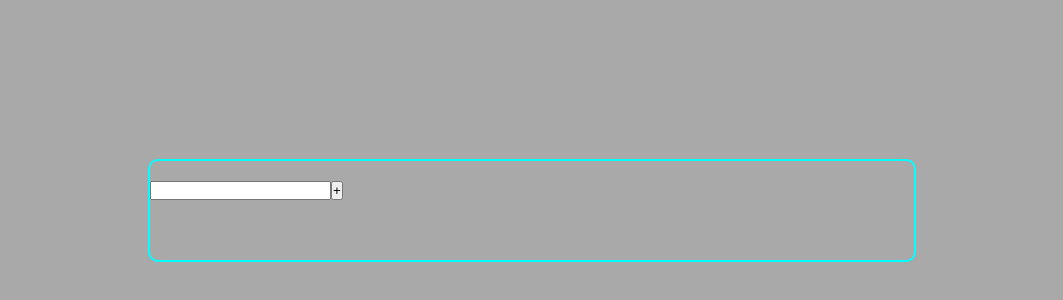
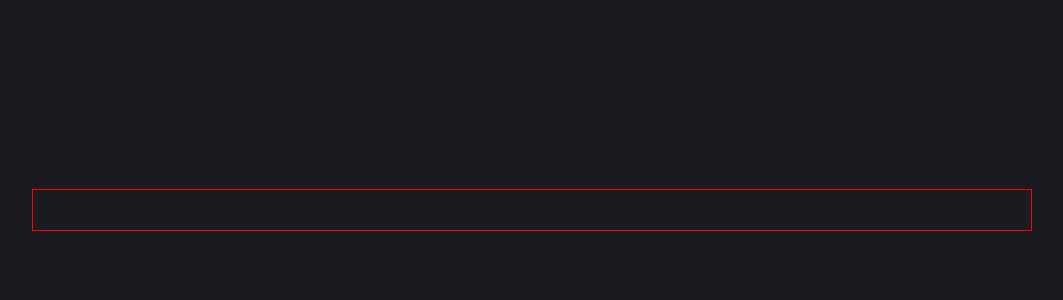
Before and after one commit to IgorCisowski/react-todo-app, a React (Create React App) app: page / in a window 1280 px wide. Shown: the part 190-490 px from the top of the page, without its empty margins (108-1171 px from the left). Built offline with nearby package versions, Linux system fonts and the light colour scheme.

Commit message:
first commit

```diff
--- a/src/App.tsx
+++ b/src/App.tsx
@@ -1,6 +1,5 @@
-import React from "react";
 import { createGlobalStyle } from "styled-components";
-import { TodoApp } from "./components/TodoApp";
+import { ToDoSection } from "./components/ToDoSection";
 
 const GlobalStyle = createGlobalStyle`
   * {
@@ -15,7 +14,7 @@ function App() {
   return (
     <>
       <GlobalStyle></GlobalStyle>
-      <TodoApp />
+      <ToDoSection />
     </>
   );
 }
--- a/src/components/Input.tsx
+++ /dev/null
@@ -1,32 +0,0 @@
-import React, { useState } from "react";
-import styled from "styled-components";
-import { Todo } from "./Todo";
-import { ToDo } from "../types";
-
-const Container = styled.div``;
-
-export const Input = () => {
-  const [value, setValue] = useState("");
-  const [tasks, setTasks] = useState<ToDo[]>([]);
-
-  const handleAddTask = () => {
-    if (value === "") {
-      return false;
-    } else {
-      setTasks([...tasks, { id: Date.now(), title: value, status: false }]);
-    }
-    setValue("");
-  };
-
-  return (
-    <Container>
-      <input
-        type="text"
-        value={value}
-        onChange={(e) => setValue(e.target.value)}
-      />
-      <button onClick={handleAddTask}>+</button>
-      <Todo tasks={tasks} setTasks={setTasks} />
-    </Container>
-  );
-};
--- /dev/null
+++ b/src/components/ToDoSection.tsx
@@ -0,0 +1,34 @@
+import React from "react";
+import styled from "styled-components";
+import { ToDoApp } from "./ToDoApp";
+
+const TodoAppSection = styled.section`
+  display: flex;
+  justify-content: center;
+  align-items: center;
+  width: 100%;
+  height: 100vh;
+  background-color: #191b21;
+`;
+
+const SectionContainer = styled.div`
+  padding: 20px 20px;
+  margin: 0 auto;
+  border: 1px solid red;
+  max-width: 1000px;
+  width: 100%;
+
+  ::-webkit-scrollbar {
+    display: none;
+  }
+`;
+
+export const ToDoSection = () => {
+  return (
+    <TodoAppSection>
+      <SectionContainer>
+        <ToDoApp />
+      </SectionContainer>
+    </TodoAppSection>
+  );
+};
--- a/src/components/Todo.tsx
+++ /dev/null
@@ -1,80 +0,0 @@
-import React, { Dispatch, SetStateAction } from "react";
-import styled from "styled-components";
-import { ToDo } from "../types";
-
-interface TodoProps {
-  tasks: ToDo[];
-  setTasks: Dispatch<SetStateAction<ToDo[]>>;
-}
-
-const Container = styled.ul`
-  padding: 20px 10px;
-`;
-
-const ListItem = styled.li`
-  display: flex;
-  justify-content: space-between;
-  padding: 10px 10px;
-  margin: 8px;
-  border: 1px solid cyan;
-  color: white;
-`;
-
-const UD = styled.div`
-  display: flex;
-  border-left: 2px solid white;
-  padding-left: 10px;
-`;
-
-const Complete = styled.input`
-  cursor: pointer;
-`;
-
-const Delete = styled.button`
-  cursor: pointer;
-  background-color: transparent;
-  border: none;
-  color: white;
-  margin-left: 10px;
-`;
-
-export const Todo = ({ tasks, setTasks }: TodoProps) => {
-  return (
-    <Container>
-      {tasks.map((li: any) => {
-        return (
-          <ListItem key={li.id}>
-            {li.title}
-            <UD>
-              <Complete
-                style={
-                  {
-                    // textDecoration: tasks.status ? "line-through" : "none",
-                  }
-                }
-                type={"checkbox"}
-                onChange={() => {
-                  setTasks(
-                    tasks.map((task: any) => {
-                      if (task.id === li.id) {
-                        task.status = !task.status;
-                      }
-                      return task;
-                    })
-                  );
-                }}
-              ></Complete>
-              <Delete
-                onClick={() =>
-                  setTasks(tasks.filter((task: any) => task.id !== li.id))
-                }
-              >
-                X
-              </Delete>
-            </UD>
-          </ListItem>
-        );
-      })}
-    </Container>
-  );
-};
--- a/src/components/TodoApp.tsx
+++ b/src/components/TodoApp.tsx
@@ -1,29 +1,8 @@
 import React from "react";
 import styled from "styled-components";
-import { Input } from "./Input";
 
-const TodoAppSection = styled.section`
-  display: flex;
-  justify-content: center;
-  align-items: center;
-  width: 100%;
-  height: 100vh;
-  background-color: darkgrey;
-`;
+const Container = styled.div``;
 
-const Container = styled.div`
-  width: 60%;
-  padding: 20px 0;
-  border: 2px solid cyan;
-  border-radius: 10px;
-`;
-
-export const TodoApp = () => {
-  return (
-    <TodoAppSection>
-      <Container>
-        <Input />
-      </Container>
-    </TodoAppSection>
-  );
+export const ToDoApp = () => {
+  return <Container></Container>;
 };
--- a/src/types/index.ts
+++ b/src/types/index.ts
@@ -2,4 +2,5 @@ export type ToDo = {
   id: number;
   title: string;
   status: boolean;
+  isEditing: boolean;
 };
```
